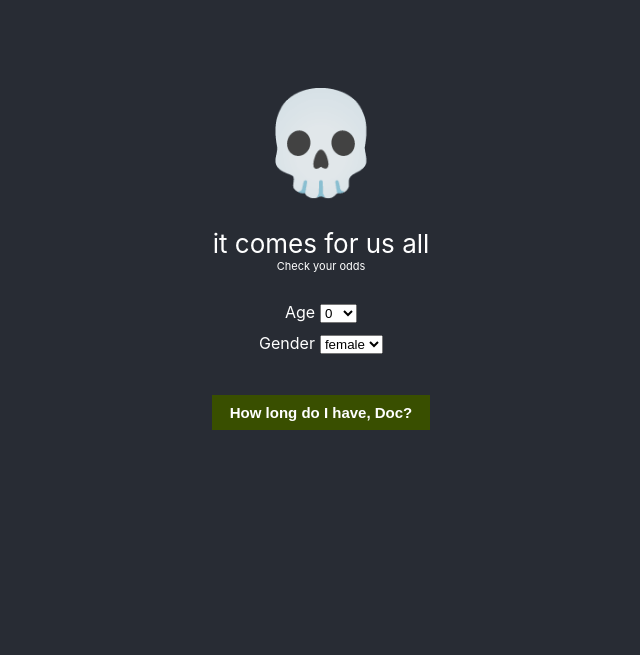
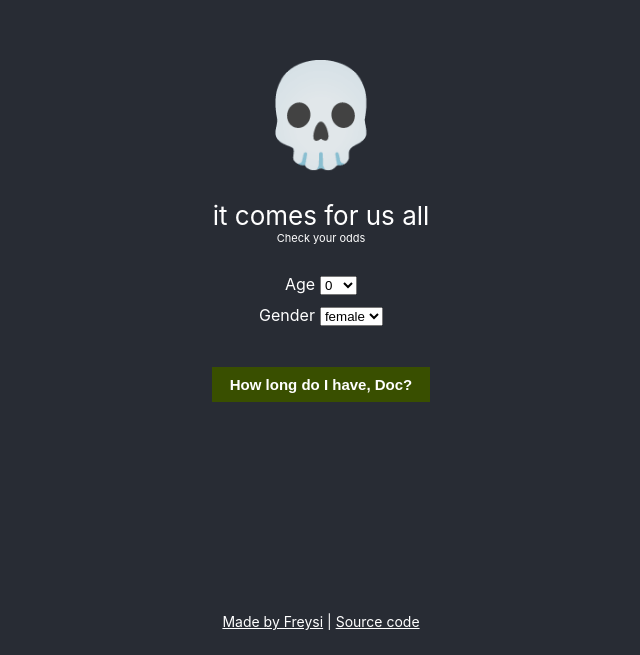
Before and after one commit to FreyrThorv/itcomesforusall, a React (Create React App) app: page / in a window 1280 px wide. Shown: the part 145-800 px from the top of the page, without its empty margins (319-959 px from the left). Built offline with nearby package versions, Linux system fonts and the light colour scheme.

Commit message:
Add footer with links

```diff
--- a/src/App.scss
+++ b/src/App.scss
@@ -1,10 +1,13 @@
+body {
+	background-color: #282c34;
+}
+
 .front-page {
 	text-align: center;
 }
 
 .container {
-	background-color: #282c34;
-	min-height: 100vh;
+	min-height: 93vh;
 	display: flex;
 	flex-direction: column;
 	align-items: center;
@@ -81,3 +84,16 @@
 		margin-bottom: 20px;
 	}
 }
+
+footer {
+	color: white;
+	font-size: 14px;
+
+	p {
+		margin-bottom: 0;
+	}
+
+	a {
+		color: white;
+	}
+}
--- a/src/App.tsx
+++ b/src/App.tsx
@@ -1,6 +1,7 @@
 import React from "react";
 import "./App.scss";
 import deathTable from "./uk_life_table.json";
+import Footer from "./Footer";
 
 type AgeOptionType = {
 	value: number;
@@ -140,6 +141,7 @@ function App() {
 					</div>
 				)}
 			</div>
+			<Footer />
 		</div>
 	);
 }
--- /dev/null
+++ b/src/Footer.tsx
@@ -0,0 +1,14 @@
+import React from "react";
+
+function Footer() {
+	return (
+		<footer>
+			<p>
+				<a href="https://freysi.co.uk/">Made by Freysi</a> |{" "}
+				<a href="https://github.com/FreyrThorv/itcomesforusall">Source code</a>
+			</p>
+		</footer>
+	);
+}
+
+export default Footer;
```
